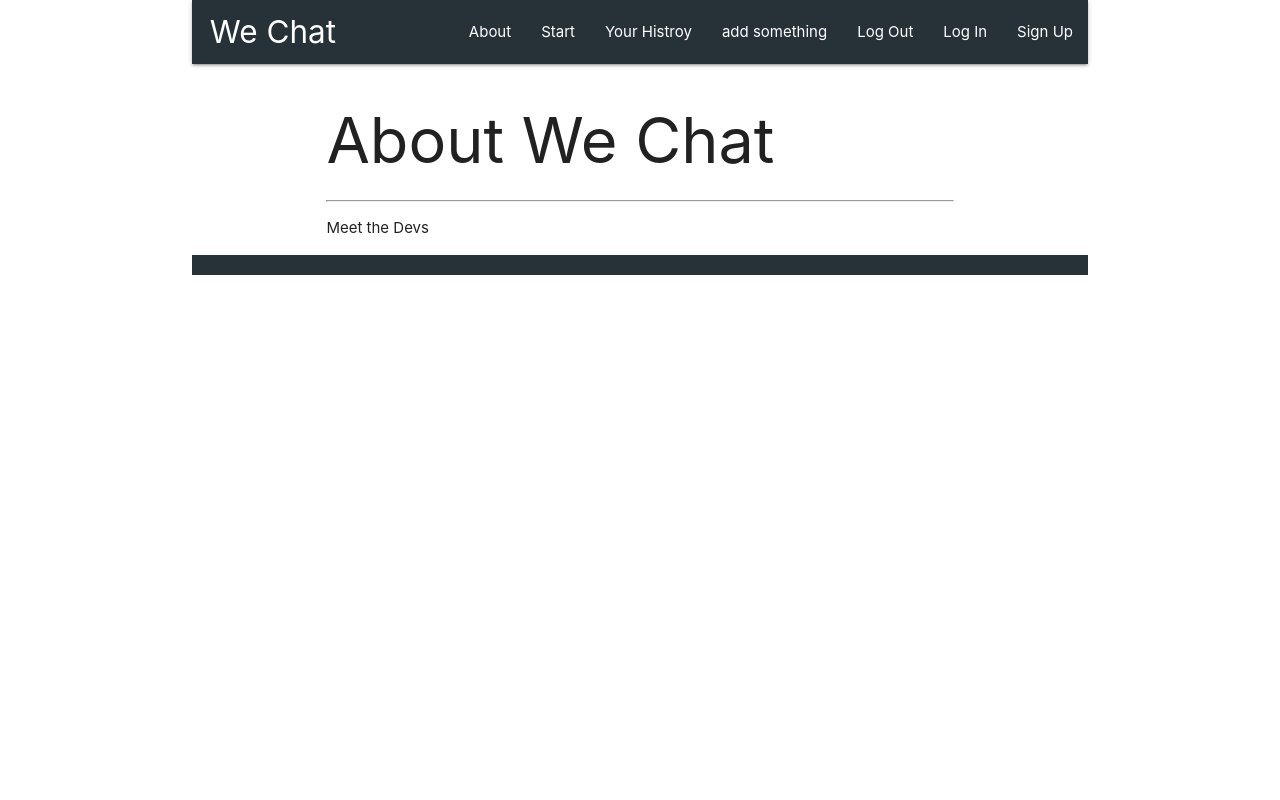
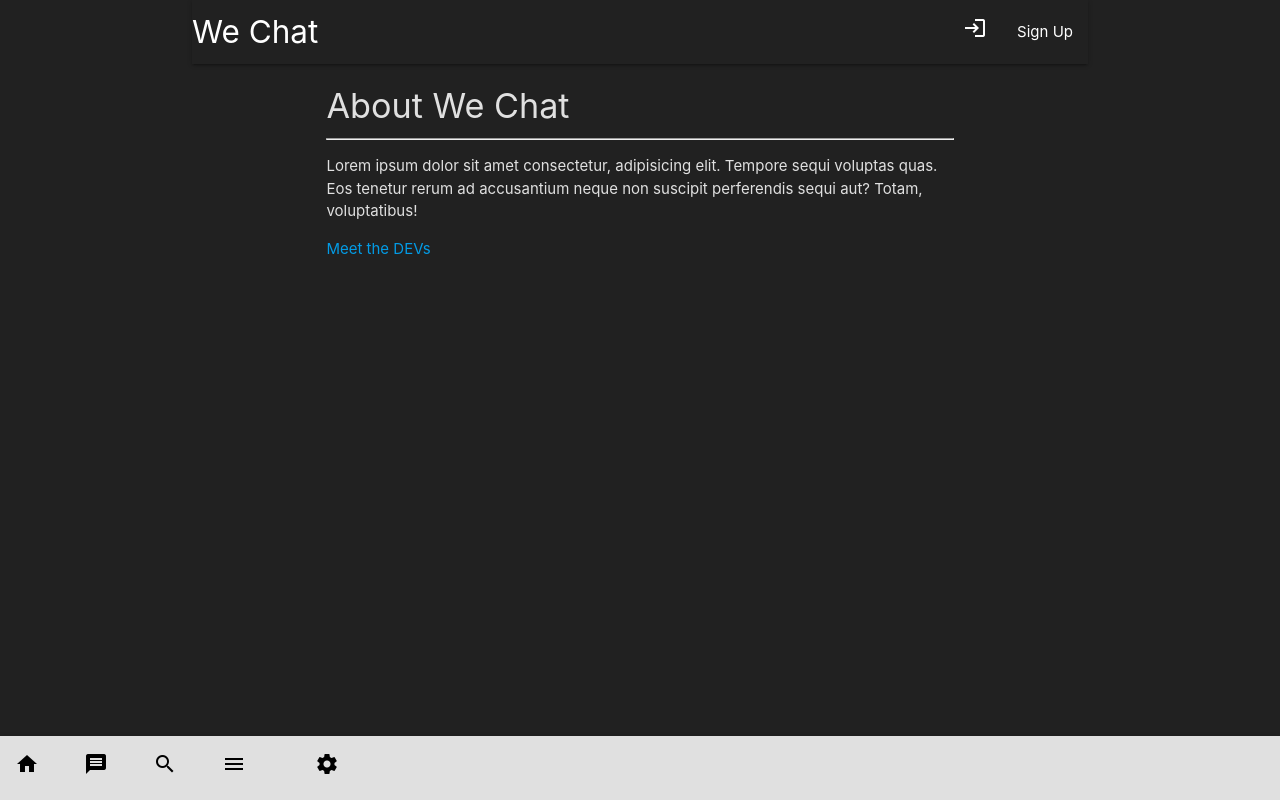
Before and after one commit to imarcdaniel/Chat-App, a Django app: page / in a window 1280 px wide. Run offline with Django 3.2, Linux system fonts and the light colour scheme.

Commit message:
front end stage 1 complete

```diff
--- /dev/null
+++ b/chatapp/main_app/static/css/style.css
@@ -0,0 +1,3 @@
+body{
+    background-color: #212121;
+}
--- a/chatapp/main_app/templates/base.html
+++ b/chatapp/main_app/templates/base.html
@@ -7,45 +7,63 @@
     <meta name="viewport" content="width=device-width, initial-scale=1.0">
     <meta http-equiv="X-UA-Compatible" content="ie=edge">
     <title>Chat App</title>
+    <link href="https://fonts.googleapis.com/icon?family=Material+Icons" rel="stylesheet">
     <link rel="stylesheet" href="https://cdnjs.cloudflare.com/ajax/libs/materialize/1.0.0/css/materialize.min.css">
+
     <link rel="stylesheet" type="text/css" href="{% static 'css/style.css' %}">
 </head>
-<body>
+<body class="">
  <div class="container">
 
     <header class=" navbar-fixed">
-        <nav class="container">
-            <div class="nav-wrapper  blue-grey darken-4">
+        <nav class="container grey darken-4">
                 <ul>
-                    <li><a href="/" class="left brand-logo">&nbsp;&nbsp;We Chat</a></li>
+                    <li><a href="/" class="left brand-logo">We Chat</a></li>
                 </ul>
                 <ul class="right">
-                    <!-- changes below -->
-                    <li><a href="{% url 'home' %}">About</a></li>
 
-                      <li><a href="{% url 'myhome' %}">Start</a></li>
-                      <li><a href="#">Your Histroy</a></li>
-                      <li><a href="#">add something</a></li>
+                      {%if user.is_authenticated%}
+                      <li><a href="{% url 'myhome' %}"><i class="material-icons">message</i></a></li>
+                      <li><a href="{% url 'logout' %}"><i class="material-icons">logout</i></a></li>
+                        {%else %}
+                      <li><a href="{% url 'login' %}"> <i class="material-icons">login</i></a></li>
+                      <li><a href="{% url 'signup' %}">Sign Up</a></li>
+                        {%endif%}
+                  </ul>
 
-                      <li><a href="{% url 'logout' %}">Log Out</a></li>
-
-                      <li><a href="{% url 'login' %}">Log In</a></li>
-                      <li><a href="{% url 'signup' %}">Sign Up</a></li>
-
-                  </ul>
-            </div>
         </nav>
     </header>
     <main class="container">
         {% block content %}
         {% endblock %}
     </main>
-    <footer class="page-footer  blue-grey darken-4">
-       <div class="right">All Rights Reserved, &copy; 2021 GetRandom Number &nbsp;</div>
-    </footer>
+
+
+
+
+    <footer  style="position:fixed;bottom:0;left:0;width:100%;">
+
+
+      <nav  class="footer-copyright grey lighten-2 footer-fixed " >
+        <ul >
+            <li><a href="/" class ="black-text"><i class="material-icons left">home</i></a></li>
+            <li><a href="#" class ="black-text"><i class="material-icons left">message</i></a></li>
+            <li><a href="#" class ="black-text"><i class="material-icons left">search</i></a></li>
+            <li><a href="#" class ="black-text"><i class="material-icons left">menue</i></a></li>
+            <li><a href="#" class ="black-text"><i class="material-icons left">settings</i></a></li>
+
+
+          </ul>
+      </nav>
+
+</footer>
+
+
+
+
+
  </div>
 
       <script src="https://cdnjs.cloudflare.com/ajax/libs/materialize/1.0.0/js/materialize.min.js"></script>
-
 </body>
 </html>
--- a/chatapp/main_app/templates/home.html
+++ b/chatapp/main_app/templates/home.html
@@ -1,8 +1,8 @@
 {% extends 'base.html' %}
 {% block content %}
 
-<h1>About We Chat</h1>
+<h4 class= "grey-text text-lighten-2">About We Chat</h1>
 <hr />
-<p>Meet the Devs</p>
-
+<p class= "grey-text text-lighten-2">Lorem ipsum dolor sit amet consectetur, adipisicing elit. Tempore sequi voluptas quas. Eos tenetur rerum ad accusantium neque non suscipit perferendis sequi aut? Totam, voluptatibus!</p>
+<a href="{% url 'about' %}" class="">Meet the DEVs</a>
 {% endblock %}
--- a/chatapp/main_app/urls.py
+++ b/chatapp/main_app/urls.py
@@ -3,7 +3,9 @@ from . import views
 
 urlpatterns = [
     path('', views.home, name='home'),
+    path('about/', views.about, name='about'),
     path('accounts/signup/', views.signup, name='signup'),
     path('chatapp/myhome', views.myhome, name='myhome'),
+    path('myhome/<int:channel_id', views.channel_detail, name="channel")
 
 ]
--- a/chatapp/main_app/views.py
+++ b/chatapp/main_app/views.py
@@ -4,32 +4,6 @@ from django.contrib.auth.forms import UserCreationForm
 from .models import Channel
 # Create your views here.
 
-# class Channel:
-#   def __init__(self, name, creationdate):
-#     self.name = name
-#     self.creationdate = creationdate
-
-# channels = [
-#   Channel('Sei43', 'today' ),
-#   Channel('Sports', 'yesterday'),
-#   Channel('News', 'last week',)
-# ]
-
-
-# class Message:
-#   def __init__(self, body, datesent, user_id, channelid):
-#     self.body = body
-#     self.datesent = datesent
-#     self.user = user_id
-#     self.channelid= channelid
-
-
-# messages = [
-#     Message('Lorem Ipsum has been the industrys standard dummy text ever since the ', 'today', 'Test1'),
-#     Message('it has survived not only five centuries, but also the leap into electronic typesetting', 'today', 'Test2'),
-#     Message('remaining essentially unchanged. It was popularised in the 1960s',
-#             'today', 'Test3')
-# ]
 
 def signup(request):
     error_message = ''
@@ -57,10 +31,13 @@ def signup(request):
 def home(request):
     return render(request, 'home.html')
 
+def about(request):
+    return render(request, 'about.html')
+
 
 def myhome(request):
-    # channels = Channel.objects.all
-    print("this the channel", channels)
+    channels = Channel.objects.all
+    print("These are the user channels", channels)
     return render(request, 'channels/index.html', {"channels": channels})
 
     # def myhome(request):
@@ -71,3 +48,7 @@ def myhome(request):
     # def message_in_channel(request):
     #   print("this the channel", channels)
     # return render(request, 'channels/index.html', {"channels": channels})
+
+def channel_detail(request):
+    # channel = Channel.objects.get(id = channel_id)
+    return render(request, 'channels/detail.html')
```
Also changed, not shown: chatapp/main_app/templates/about.html (added, +17 -0 lines), chatapp/main_app/templates/channels/detail.html (added, +8 -0 lines), chatapp/main_app/templates/channels/index.html (+16 -6 lines), chatapp/db.sqlite3.
